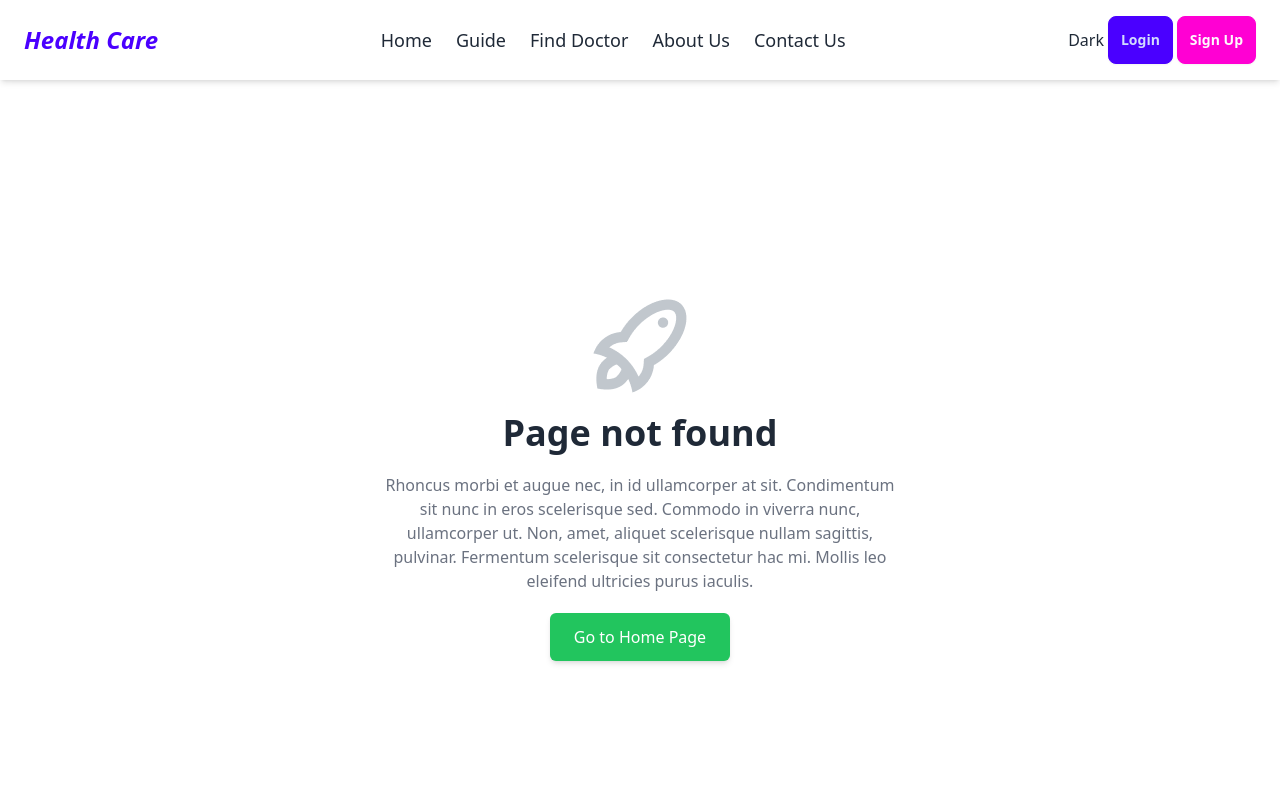
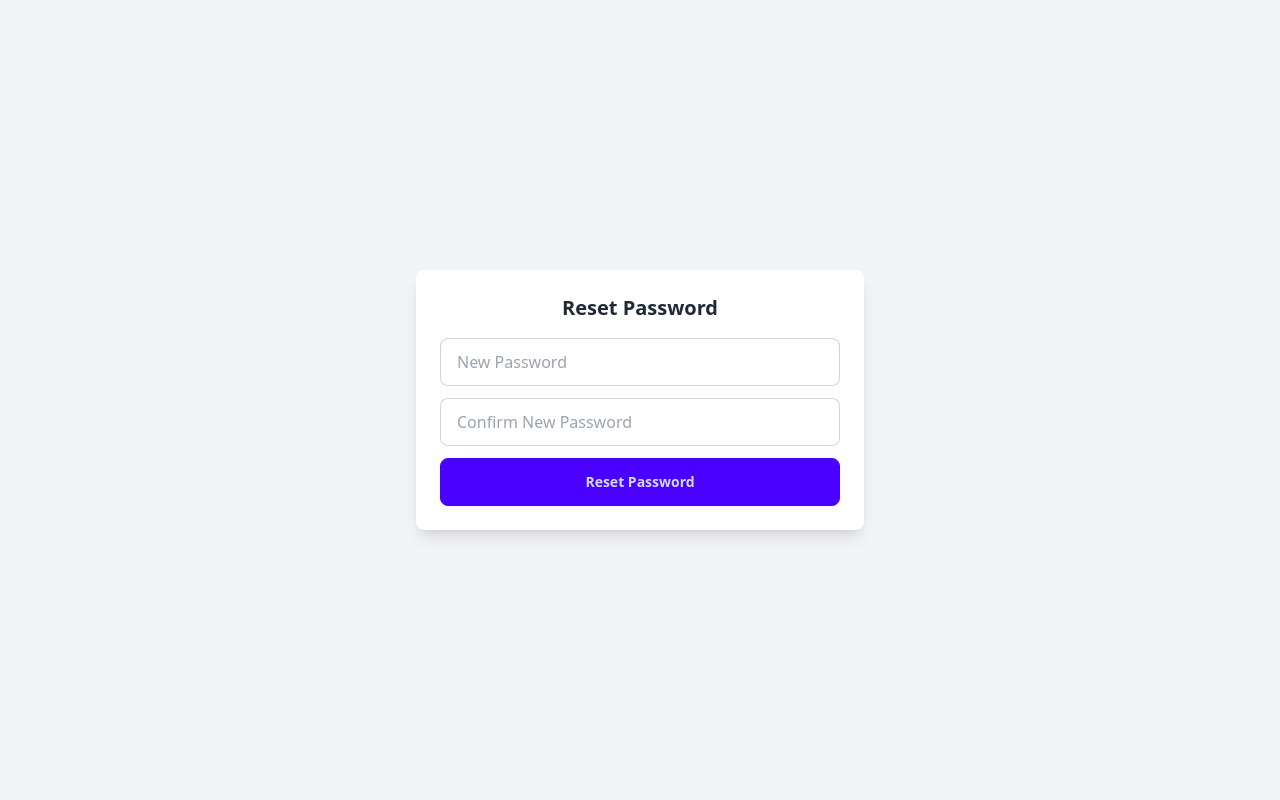
Before and after one commit to abdul-zabbar04/health_care_frontend, a React (Vite) app: page /password/reset/1/1 in a window 1280 px wide. Shown: the top 800 px of the page. Built offline with nearby package versions, Linux system fonts and the light colour scheme.

Commit message:
forget password added

```diff
--- a/src/Components/Authentication/Login.jsx
+++ b/src/Components/Authentication/Login.jsx
@@ -101,12 +101,12 @@ const Login = () => {
                                             Submit
                                         </button>
                                     </div>
-                                        {/* <Link
+                                        <Link
                                             to="/password/reset"
                                             className="text-sm font-light text-gray-500 dark:text-gray-400"
                                         >
                                             Forget Password
-                                        </Link> */}
+                                        </Link>
                                 </form>
                             </div>
                         </div>
--- /dev/null
+++ b/src/Components/Authentication/PasswordResetConfirm.jsx
@@ -0,0 +1,76 @@
+import { useState } from "react";
+import { useNavigate, useParams } from "react-router";
+import axios from "axios";
+import { toast } from "react-hot-toast";
+
+const PasswordResetConfirm = () => {
+  const { uid, token } = useParams(); // Extract uid and token from URL
+  const [newPassword, setNewPassword] = useState("");
+  const [confirmPassword, setConfirmPassword] = useState("");
+  const [loading, setLoading] = useState(false);
+  const navigate= useNavigate();
+
+  const handleResetPassword = async () => {
+    if (newPassword !== confirmPassword) {
+      toast.error("Passwords do not match!");
+      return;
+    }
+
+    setLoading(true);
+
+    try {
+      const response = await axios.post(
+        `https://health-care-nine-indol.vercel.app/api/auth/password/reset/confirm/${uid}/${token}/`,
+        {
+          new_password1: newPassword,
+          new_password2: confirmPassword,
+          uid: uid,
+          token: token
+        }
+      );
+
+      toast.success("Password reset successful!");
+      setNewPassword("");
+      setConfirmPassword("");
+      navigate('/login')
+    } catch (error) {
+      toast.error("Failed to reset password. Please try again.");
+    } finally {
+      setLoading(false);
+    }
+  };
+
+  return (
+    <div className="flex justify-center items-center min-h-screen bg-gray-100 p-4">
+      <div className="card bg-white shadow-lg p-6 w-full max-w-md rounded-lg">
+        <h2 className="text-xl font-semibold mb-4 text-center">Reset Password</h2>
+
+        <input
+          type="password"
+          placeholder="New Password"
+          value={newPassword}
+          onChange={(e) => setNewPassword(e.target.value)}
+          className="input input-bordered w-full mb-3"
+        />
+
+        <input
+          type="password"
+          placeholder="Confirm New Password"
+          value={confirmPassword}
+          onChange={(e) => setConfirmPassword(e.target.value)}
+          className="input input-bordered w-full mb-3"
+        />
+
+        <button
+          className={`btn btn-primary w-full ${loading ? "btn-disabled" : ""}`}
+          onClick={handleResetPassword}
+          disabled={loading}
+        >
+          {loading ? "Resetting..." : "Reset Password"}
+        </button>
+      </div>
+    </div>
+  );
+};
+
+export default PasswordResetConfirm;
--- a/src/main.jsx
+++ b/src/main.jsx
@@ -25,6 +25,7 @@ import PasswordChange from './Components/Authentication/PasswordChange.jsx'
 import PasswordResetRequest from './Components/Authentication/PasswordResetRequest.jsx'
 import ReviewForm from './pages/doctor_details/ReviewForm.jsx'
 import DoctorReviews from './pages/doctor_details/DoctorReviews.jsx'
+import PasswordResetConfirm from './Components/Authentication/PasswordResetConfirm.jsx'
 
 createRoot(document.getElementById('root')).render(
   <BrowserRouter>
@@ -50,6 +51,7 @@ createRoot(document.getElementById('root')).render(
       <Route path="/login" element={<Login/>} />
       <Route path="/signup" element={<Signup/>} />
       <Route path="/password/reset" element={<PasswordResetRequest></PasswordResetRequest>} />
+      <Route path="password/reset/:uid/:token" element={<PasswordResetConfirm></PasswordResetConfirm>} />
       <Route path="/logout" element={<Logout></Logout>} />
       {/* payment routes */}
       <Route path="/checkout/:id" element={<Checkout></Checkout>}/>
```
